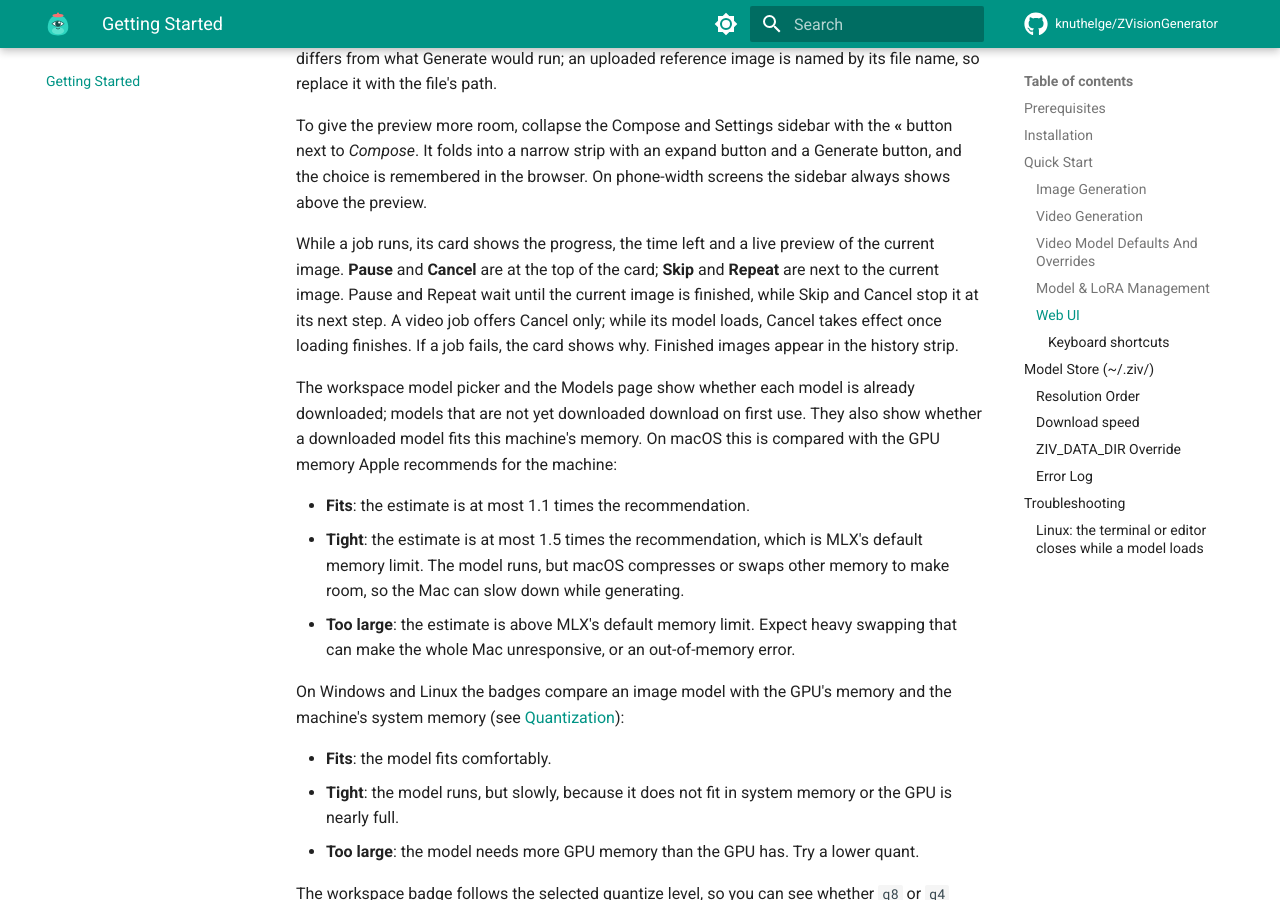
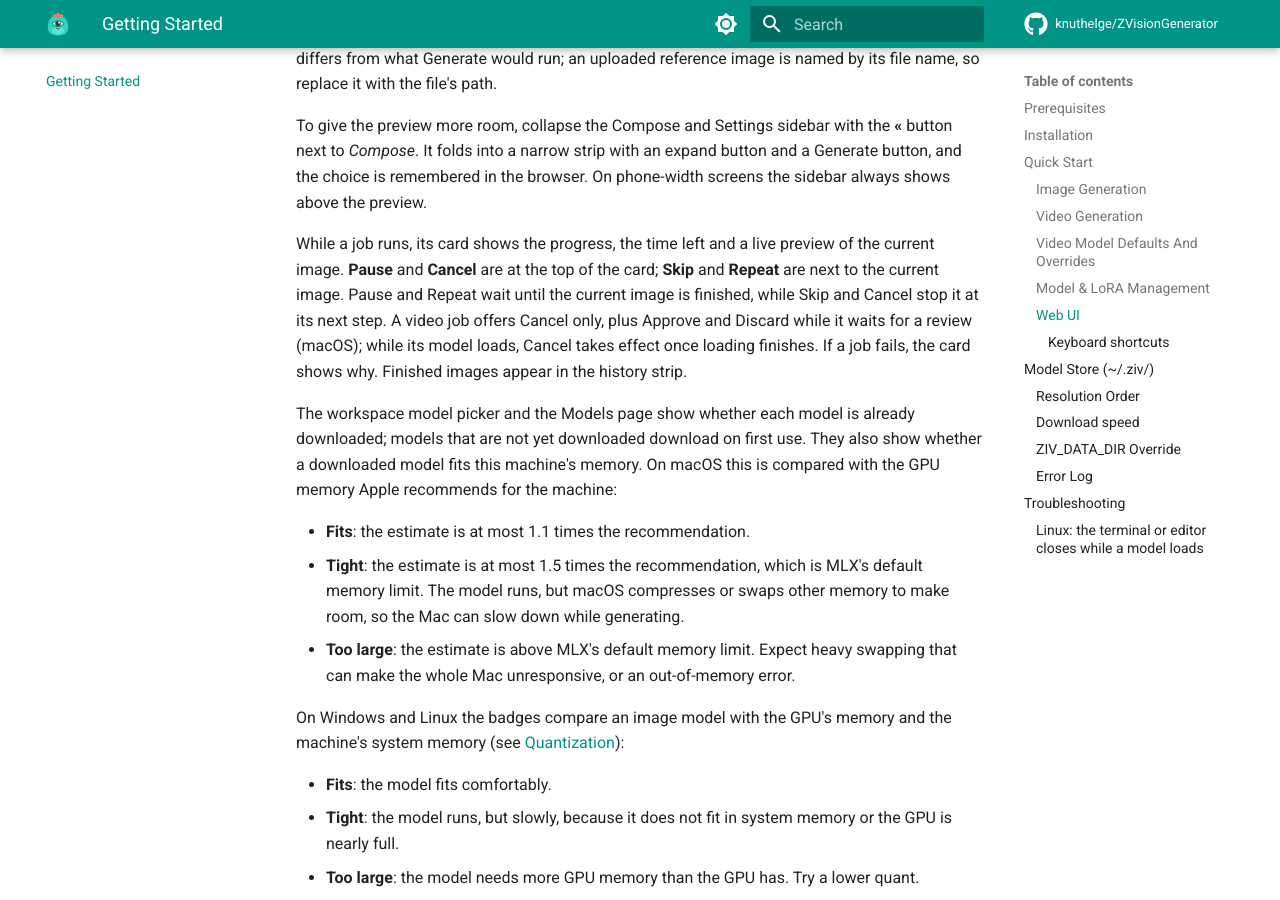
Before and after one commit to knuthelge/ZVisionGenerator, an MkDocs documentation site: the page built from docs/getting-started.md, in a window 1280 px wide and 900 px high, scrolled down 3569 px. Built offline with MkDocs 1.6.1 and Material for MkDocs 9.7.7, drawn with Linux system fonts in a browser that asks for light colours; comment, search, counter and statistics services are not loaded; some of the changed text lies outside the part shown.

Commit message:
docs: cover video review controls and the E key on videos
- Getting started: a video job offers Approve and Discard during a review, and E extends a video
- Changelog: drop the misleading diffusers version note and mention the seedvr2 config section

```diff
--- a/docs/getting-started.md
+++ b/docs/getting-started.md
@@ -120,7 +120,7 @@
 
 To give the preview more room, collapse the Compose and Settings sidebar with the **«** button next to *Compose*. It folds into a narrow strip with an expand button and a Generate button, and the choice is remembered in the browser. On phone-width screens the sidebar always shows above the preview.
 
-While a job runs, its card shows the progress, the time left and a live preview of the current image. **Pause** and **Cancel** are at the top of the card; **Skip** and **Repeat** are next to the current image. Pause and Repeat wait until the current image is finished, while Skip and Cancel stop it at its next step. A video job offers Cancel only; while its model loads, Cancel takes effect once loading finishes. If a job fails, the card shows why. Finished images appear in the history strip.
+While a job runs, its card shows the progress, the time left and a live preview of the current image. **Pause** and **Cancel** are at the top of the card; **Skip** and **Repeat** are next to the current image. Pause and Repeat wait until the current image is finished, while Skip and Cancel stop it at its next step. A video job offers Cancel only, plus Approve and Discard while it waits for a review (macOS); while its model loads, Cancel takes effect once loading finishes. If a job fails, the card shows why. Finished images appear in the history strip.
 
 The workspace model picker and the Models page show whether each model is already downloaded; models that are not yet downloaded download on first use. They also show whether a downloaded model fits this machine's memory. On macOS this is compared with the GPU memory Apple recommends for the machine:
 
@@ -195,7 +195,7 @@
 | `←` / `→` | Previous / next asset |
 | `Home` / `End` | First / last asset |
 | `R` | Reuse settings |
-| `E` | Use as reference: load the asset as the reference image, together with its prompt |
+| `E` | Use as reference: load an image as the reference image, together with its prompt. On a video (macOS), Extend: open it in the Extend Video tab |
 | `D` | Download |
 | `C` | Copy the prompt |
 | `Delete` / `Backspace` | Delete (asks for confirmation: `Enter` confirms, `Esc` cancels) |
```
Also changed, not shown: CHANGELOG.md (+1 -2 lines).
